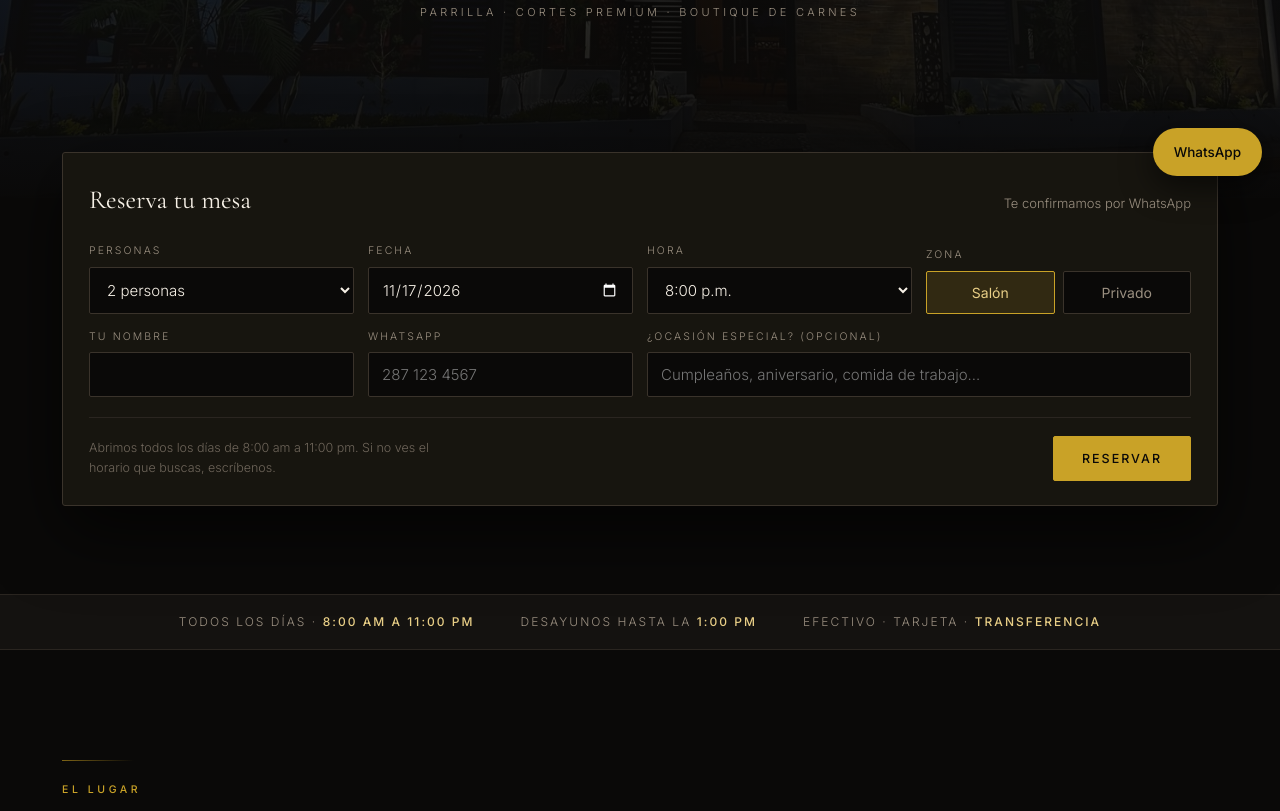
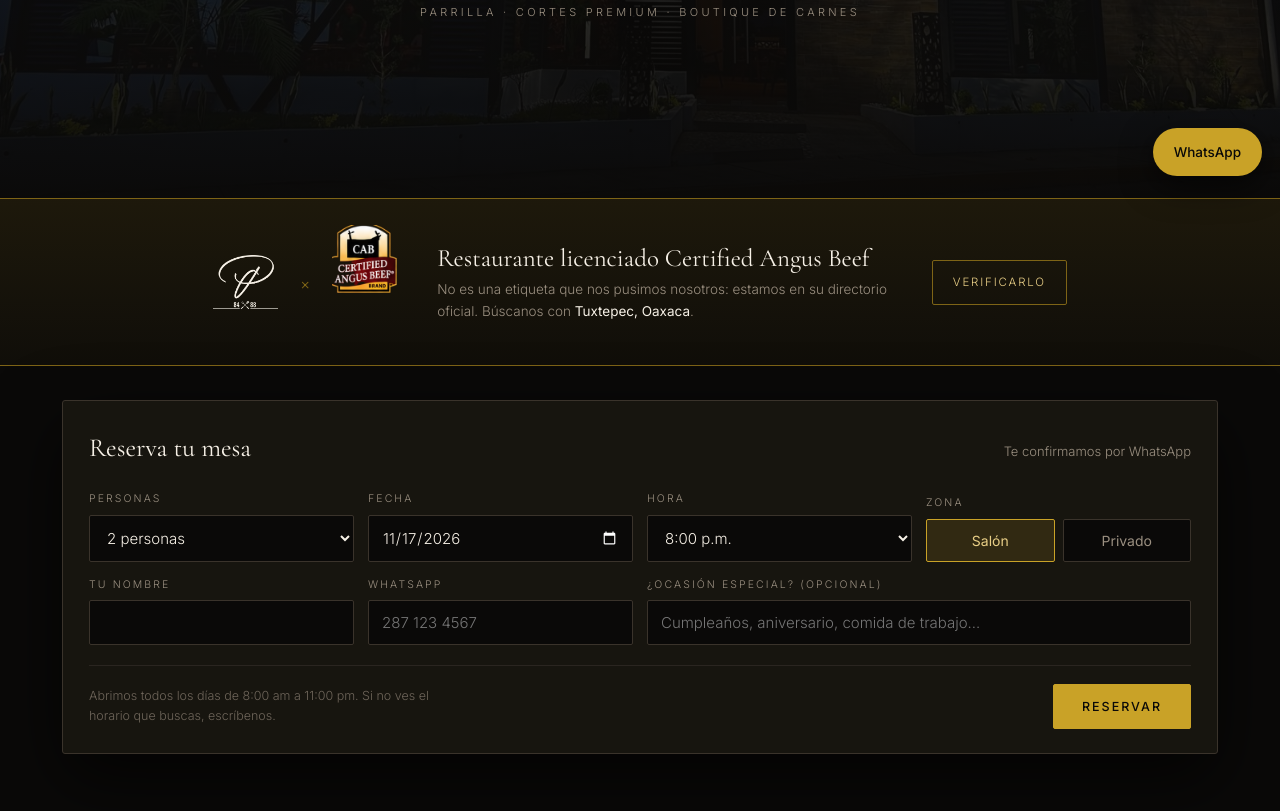
Before and after one commit to Arpaco07/pares, a plain HTML site: page index.html in a window 1280 px wide. Shown: the part 606-1417 px from the top of the page. Drawn offline with nearby package versions, Linux system fonts and the light colour scheme.

Commit message:
La certificacion sube hasta arriba, con los dos logos
Va entre la portada y la reserva: logo de Los Pares x sello Certified Angus
Beef, la frase y el boton de verificar. Es lo primero despues del nombre,
que es donde debe ir algo que ningun competidor local tiene.

El sello salio del volante de la boutique del propio proyecto, recortado a
su contorno con fondo transparente para que se asiente en la banda.

La caja de reserva deja de encimarse sobre la foto y baja debajo de la banda.

Co-Authored-By: Claude Opus 5 <noreply@anthropic.com>
Claude-Session: https://claude.ai/code/session_01267DXcu1bGq4Z9VXnoUD9q

```diff
--- a/index.html
+++ b/index.html
@@ -103,7 +103,7 @@
   .sitio{font-size:11px; letter-spacing:.3em; text-transform:uppercase; color:var(--tenue); margin:0}
 
   /* barra de reserva */
-  .reservar{position:relative; z-index:3; margin-top:-46px}
+  .reservar{position:relative; z-index:3; margin-top:34px}
   .caja-res{background:var(--panel); border:1px solid var(--borde2); border-radius:3px;
     box-shadow:0 26px 70px rgba(0,0,0,.65); padding:26px 26px 24px}
   .res-tit{display:flex; align-items:baseline; justify-content:space-between; flex-wrap:wrap; gap:8px; margin-bottom:20px}
@@ -152,18 +152,23 @@
   .marca-it p{margin:0; font-size:14.5px; color:var(--tenue)}
 
   /* certificacion */
-  .cert{border:1px solid var(--oro-hondo); border-radius:3px; padding:38px 34px; margin-bottom:34px;
-    background:linear-gradient(180deg, rgba(201,162,39,.08), rgba(201,162,39,.02));
-    display:grid; gap:28px; grid-template-columns:1.6fr 1fr; align-items:center}
-  @media(max-width:820px){ .cert{grid-template-columns:1fr; padding:30px 24px} }
-  .cert h3{font-family:var(--serif); font-weight:400; font-size:clamp(26px,3.8vw,36px);
-    margin:0 0 12px; line-height:1.15; text-wrap:balance}
-  .cert p{margin:0 0 6px; color:var(--tenue); font-size:15px; max-width:56ch}
-  .cert .ficha{border-left:1px solid var(--oro-hondo); padding-left:24px; min-width:0}
-  @media(max-width:820px){ .cert .ficha{border-left:0; border-top:1px solid var(--oro-hondo); padding:22px 0 0} }
-  .cert .ficha span{display:block; font-size:10.5px; letter-spacing:.22em; text-transform:uppercase; color:var(--oro); margin-bottom:10px}
-  .cert .ficha b{display:block; font-family:var(--serif); font-size:23px; font-weight:400; margin-bottom:4px}
-  .cert .ficha em{display:block; font-style:normal; font-size:14px; color:var(--tenue); margin-bottom:18px}
+  .sello{border-block:1px solid var(--oro-hondo);
+    background:linear-gradient(180deg, rgba(201,162,39,.10), rgba(201,162,39,.03))}
+  .sello .env{display:flex; align-items:center; justify-content:center; flex-wrap:wrap;
+    gap:26px 40px; padding-block:26px; text-align:center}
+  .marcas-par{display:flex; align-items:center; gap:22px; flex:none}
+  .marcas-par img.lp{height:54px; width:auto}
+  .marcas-par img.cab{height:68px; width:auto}
+  .marcas-par .equis{color:var(--oro-hondo); font-family:var(--serif); font-size:26px; line-height:1}
+  .sello .dicho{text-align:left; min-width:0; max-width:46ch}
+  @media(max-width:700px){ .sello .dicho{text-align:center} }
+  .sello .dicho b{display:block; font-family:var(--serif); font-weight:400;
+    font-size:clamp(19px,2.6vw,25px); line-height:1.2; margin-bottom:5px}
+  .sello .dicho span{display:block; font-size:13.5px; color:var(--tenue)}
+  .sello a.ver{flex:none; font-size:11.5px; letter-spacing:.16em; text-transform:uppercase;
+    color:var(--oro-claro); text-decoration:none; border:1px solid var(--oro-hondo);
+    border-radius:2px; padding:12px 20px; transition:background .2s; white-space:nowrap}
+  .sello a.ver:hover{background:rgba(201,162,39,.14)}
 
   /* platos */
   .platos{display:grid; gap:24px; grid-template-columns:repeat(auto-fill,minmax(252px,1fr))}
@@ -304,6 +309,22 @@
   </div>
 </header>
 
+
+<div class="sello">
+  <div class="env">
+    <div class="marcas-par">
+      <img class="lp" src="./img/logo-monograma.png" alt="Los Pares 84×88">
+      <span class="equis">×</span>
+      <img class="cab" src="./img/cab.png" alt="Certified Angus Beef" loading="lazy">
+    </div>
+    <div class="dicho">
+      <b>Restaurante licenciado Certified Angus Beef</b>
+      <span>No es una etiqueta que nos pusimos nosotros: estamos en su directorio oficial. Búscanos con <strong style="color:var(--crema); font-weight:400">Tuxtepec, Oaxaca</strong>.</span>
+    </div>
+    <a class="ver" href="https://www.certifiedangusbeef.com/es/compras/donde-comprar/restaurants" rel="noopener">Verificarlo</a>
+  </div>
+</div>
+
 <div class="reservar" id="reservar">
   <div class="env">
     <div class="caja-res">
@@ -433,21 +454,6 @@
       <h2>Sabemos de carne</h2>
       <p class="sub">No somos un restaurante que además vende cortes. Somos una boutique de carnes que aprendió a cocinarlos, y eso se nota en lo que llega a tu mesa.</p>
     </div>
-    <div class="cert">
-      <div>
-        <p class="eyebrow">Certificación</p>
-        <h3>Restaurante licenciado Certified&nbsp;Angus&nbsp;Beef<sup style="font-size:.38em; top:-.95em; position:relative; letter-spacing:0">®</sup></h3>
-        <p>No es una etiqueta que nos pusimos nosotros. Estamos en el directorio oficial de Certified Angus Beef, el mismo que publica la marca para que cualquiera verifique quién sirve su carne de verdad.</p>
-        <p>Búscanos tú mismo: pon <strong style="color:var(--crema); font-weight:400">Tuxtepec, Oaxaca</strong> y ahí salimos.</p>
-      </div>
-      <div class="ficha">
-        <span>Como aparecemos ahí</span>
-        <b>Los Pares</b>
-        <em>Víctor Bravo Ahuja<br>San Juan Bautista Tuxtepec 68370<br>Restaurant · Serves Steaks &amp; Burgers</em>
-        <a class="btn btn-linea" href="https://www.certifiedangusbeef.com/es/compras/donde-comprar/restaurants" rel="noopener">Verificarlo</a>
-      </div>
-    </div>
-
     <div class="marcas">
       <div class="marca-it">
         <h3>Marmoleo, no suerte</h3>
```
Also changed, not shown: img/cab.png (added).
